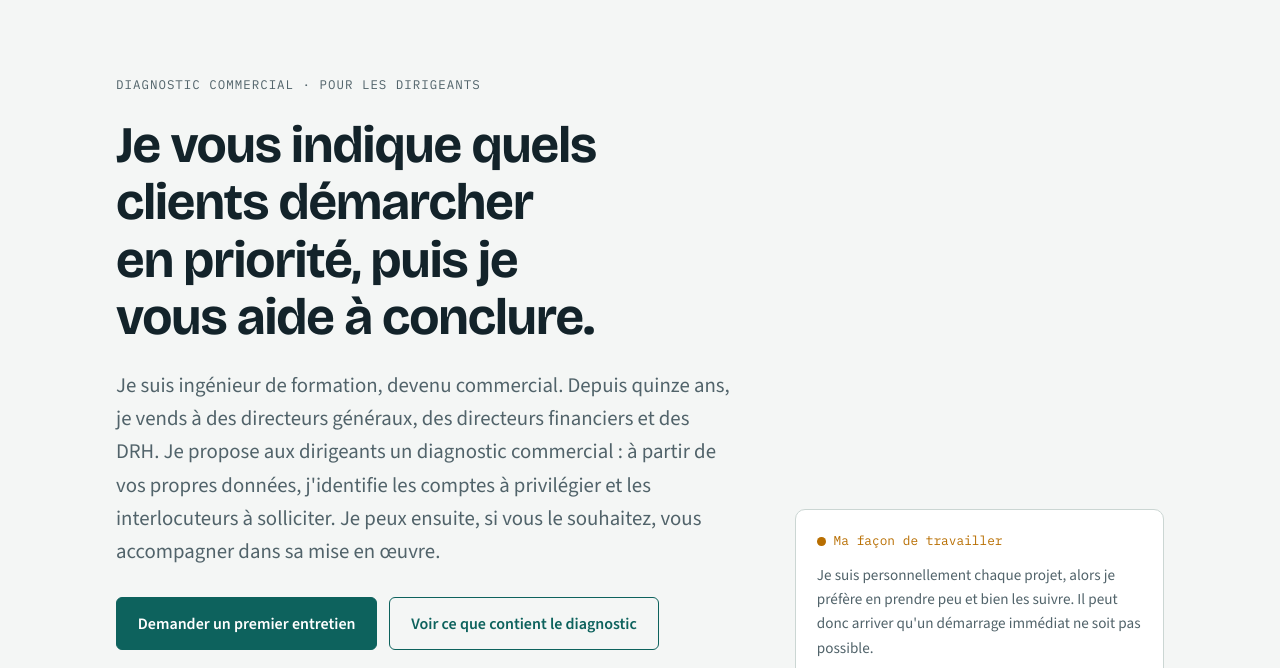
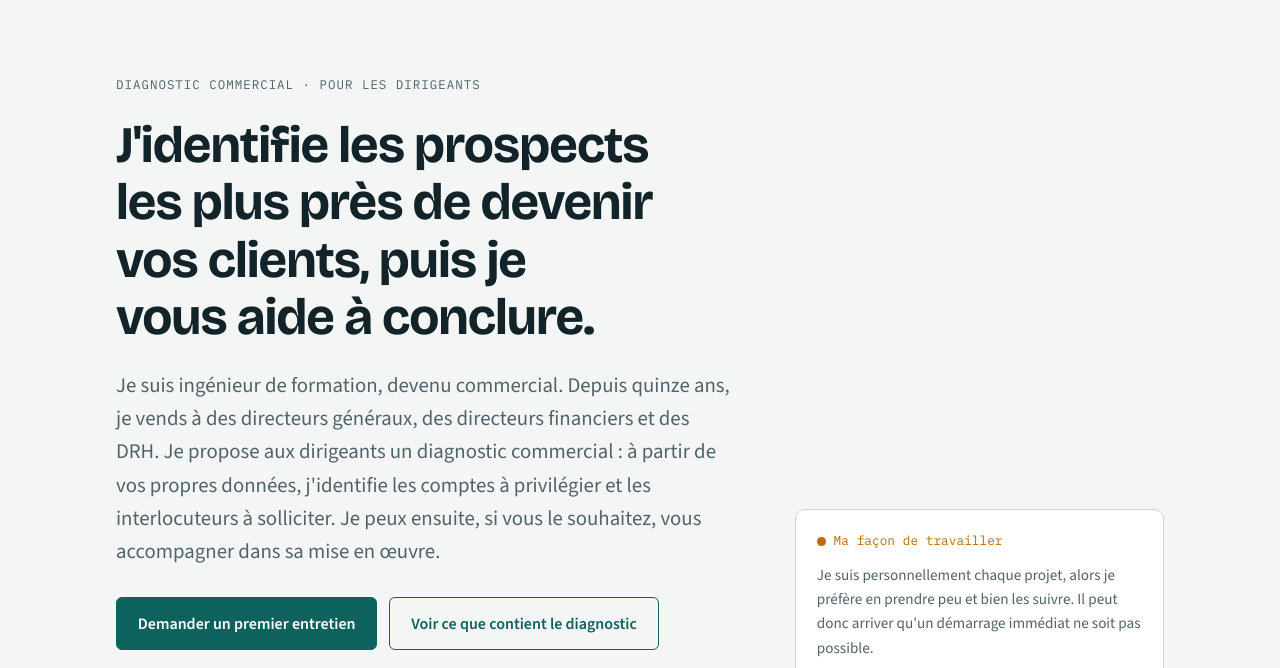
Before and after one commit to wggaming/wagramconseil, a plain HTML site: page index.html in a window 1280 px wide. Shown: the part 78-746 px from the top of the page. Drawn offline with nearby package versions, Linux system fonts and the light colour scheme.

Commit message:
Accroche : les prospects les plus près de devenir vos clients
Co-Authored-By: Claude Opus 5.5 <noreply@anthropic.com>
Claude-Session: https://claude.ai/code/session_01HTg6kZESVsoL9JTcL4rNqP

```diff
--- a/index.html
+++ b/index.html
@@ -4,13 +4,13 @@
 <meta charset="utf-8">
 <meta name="viewport" content="width=device-width, initial-scale=1">
 <title>Matthieu Coleaux</title>
-<meta name="description" content="Matthieu Coleaux, Wagram Conseil. Un diagnostic commercial de cinq jours qui vous indique quels clients démarcher en priorité, puis, si vous le souhaitez, un accompagnement jusqu'aux premières signatures.">
+<meta name="description" content="Matthieu Coleaux, Wagram Conseil. Un diagnostic commercial de cinq jours qui identifie les prospects les plus près de devenir vos clients, puis, si vous le souhaitez, un accompagnement jusqu'aux premières signatures.">
 <link rel="preconnect" href="https://fonts.googleapis.com">
 <link rel="preconnect" href="https://fonts.gstatic.com" crossorigin>
 <link rel="stylesheet" href="https://fonts.googleapis.com/css2?family=Bricolage+Grotesque:opsz,wght@12..96,500;12..96,700&family=Source+Sans+3:wght@400;600&family=IBM+Plex+Mono:wght@400;500&display=swap">
 <link rel="canonical" href="https://wagramconseil.fr/">
 <meta property="og:title" content="Matthieu Coleaux · Diagnostic commercial">
-<meta property="og:description" content="Un diagnostic commercial qui vous indique quels clients démarcher en priorité, puis, si vous le souhaitez, un accompagnement jusqu'aux premières signatures.">
+<meta property="og:description" content="Un diagnostic commercial qui identifie les prospects les plus près de devenir vos clients, puis, si vous le souhaitez, un accompagnement jusqu'aux premières signatures.">
 <meta property="og:url" content="https://wagramconseil.fr/">
 <meta property="og:type" content="website">
 <style>
@@ -200,7 +200,7 @@ footer details p{margin-top:.6rem;max-width:70ch}
   <div class="wrap hero">
     <div class="stack">
       <p class="eyebrow">Diagnostic commercial · pour les dirigeants</p>
-      <h1>Je vous indique quels clients démarcher en priorité, puis je vous aide à conclure.</h1>
+      <h1>J'identifie les prospects les plus près de devenir vos clients, puis je vous aide à conclure.</h1>
       <p class="lede">Je suis ingénieur de formation, devenu commercial. Depuis quinze ans, je vends à des directeurs généraux, des directeurs financiers et des DRH. Je propose aux dirigeants un diagnostic commercial : à partir de vos propres données, j'identifie les comptes à privilégier et les interlocuteurs à solliciter. Je peux ensuite, si vous le souhaitez, vous accompagner dans sa mise en œuvre.</p>
       <div class="cta-row">
         <a class="btn btn-primary" href="#rendez-vous">Demander un premier entretien</a>
```
